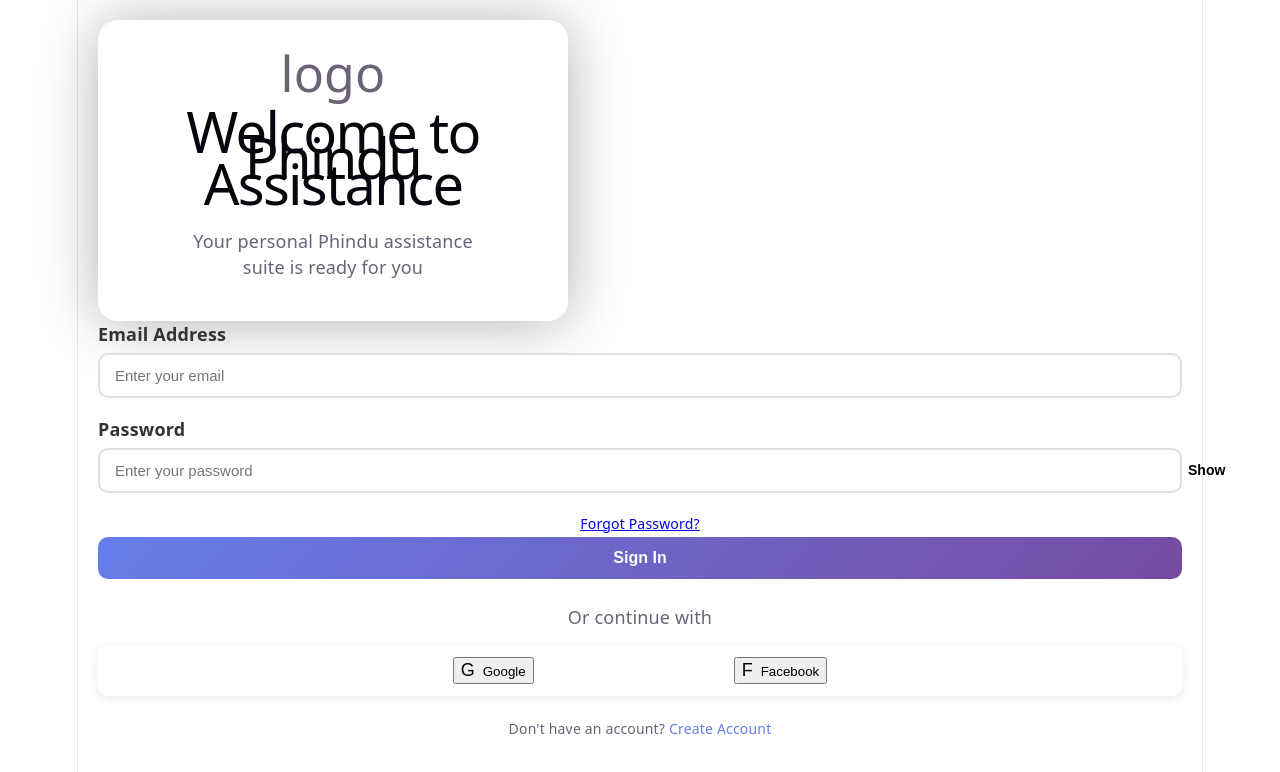
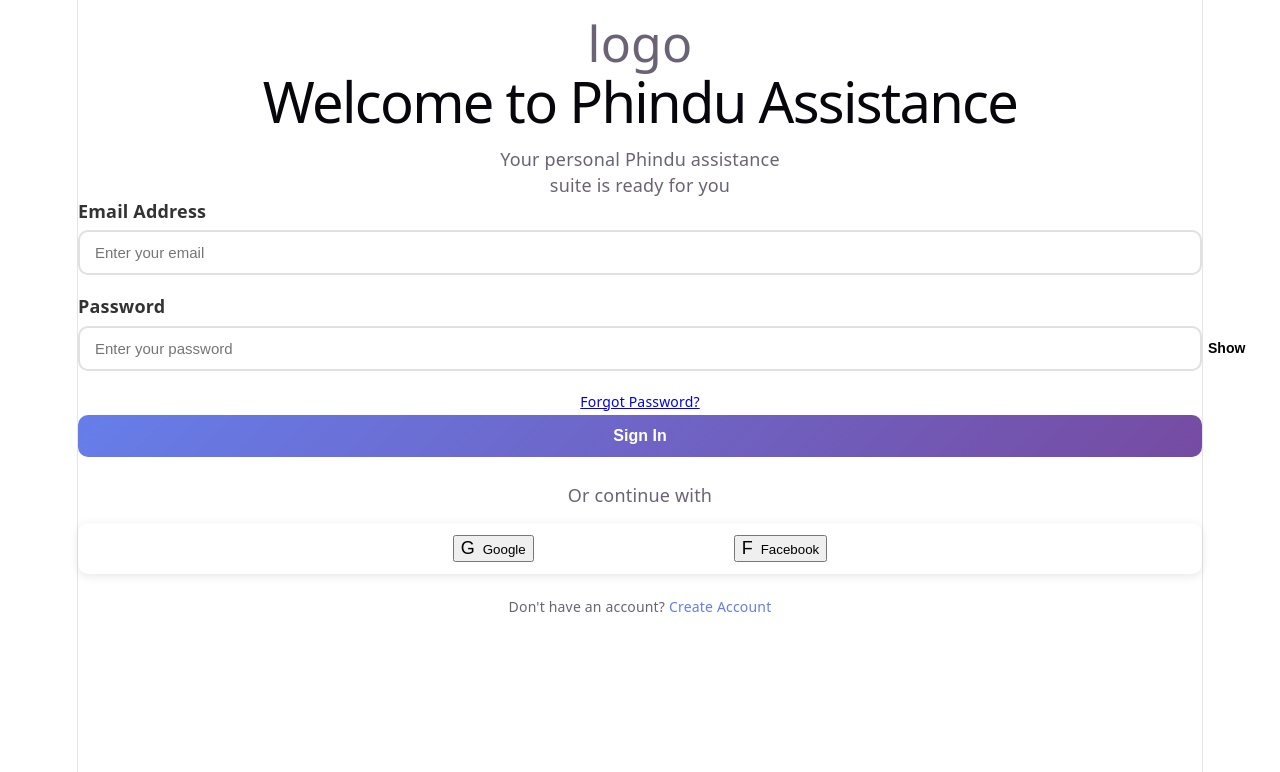
Before and after one commit to Valent-p/phindu-assistant, a React (Vite) app: page / in a window 1280 px wide. Shown: the top 772 px of the page. Built offline with nearby package versions, Linux system fonts and the light colour scheme.

Commit message:
Update Login.css
making changes to css to manage layout

```diff
--- a/src/Login.css
+++ b/src/Login.css
@@ -1,14 +1,14 @@
 /*main container for the login page*/
-.login-container {
+/*.login-container {
     min-height: 100vh;
     justify-content: center;
     align-items: center;
     background-color: linear-gradient(135deg, #667eea, #764ba2 100%);
-    padding: 20px;
+    margin-top: 50x;
 }
 
 /*white card box for the login form*/
-.login-box {
+/*.login-box {
     background-color: white;
     padding: 40px 35px;
     border-radius: 20px;
@@ -20,12 +20,12 @@
 /*heading for the login form*/
 .header {
     text-align: center;
-    margin-bottom: 30px;
+    margin-top: 30px;
 }
 
 .logo {
     font-size: 50px;
-    margin-bottom: 10px;
+    margin-top: 30px;
 }
 
 .header1 {
```
